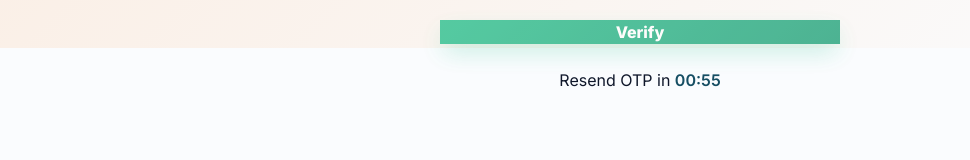
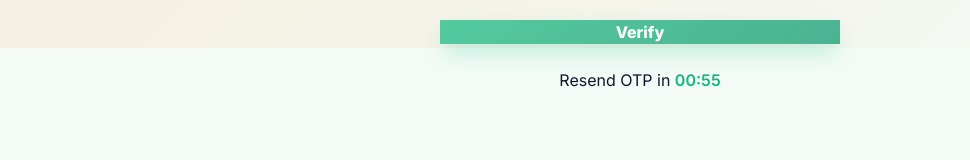
Before and after one commit to saifulhaq786/Elite-X-AI-food-preordering-app, a Next.js app: page /verify-otp in a window 1280 px wide. Shown: the part 272-432 px from the top of the page, without its empty margins (0-970 px from the left). Built offline with nearby package versions, Linux system fonts and the light colour scheme; no server answers.

Commit message:
Transform design system to focus on Emerald Green (#10B981) as primary brand color

```diff
--- a/src/app/globals.css
+++ b/src/app/globals.css
@@ -27,34 +27,35 @@ p, h1, h2, h3, h4, h5, h6 {
   isolation: isolate;
 }
 
-/* --- KPR Campus Dual Blue & Emerald Green Design System --- */
+/* --- KPR Campus Emerald Green Theme Design System --- */
 :root {
   /* Fonts */
   --font-primary: 'Inter', sans-serif;
   --font-display: 'Outfit', sans-serif;
 
-  /* Campus Palette: Rich Royal Slate Blue + Vibrant Emerald Leaf Green */
-  --primary: #164E63;
-  --primary-light: #226D8A;
-  --primary-dark: #0E3342;
+  /* Primary Emerald Green Palette */
+  --primary: #10B981;
+  --primary-light: #34D399;
+  --primary-dark: #059669;
 
   --accent-green: #10B981;
-  --accent-green-hover: #059669;
-  --accent-green-light: rgba(16, 185, 129, 0.12);
-  --accent-green-glow: 0 8px 24px rgba(16, 185, 129, 0.35);
+  --accent-green-hover: #047857;
+  --accent-green-light: rgba(16, 185, 129, 0.15);
+  --accent-green-glow: 0 10px 25px rgba(16, 185, 129, 0.45);
 
+  --accent-slate: #164E63;
   --accent-gold: #F59E0B;
   --accent-red: #EF4444;
 
-  --primary-gradient: linear-gradient(135deg, #164E63 0%, #0E3342 100%);
-  --green-gradient: linear-gradient(135deg, #10B981 0%, #059669 100%);
-  --hero-gradient: linear-gradient(135deg, #164E63 0%, #10B981 100%);
-  --gold-gradient: linear-gradient(135deg, #10B981 0%, #164E63 100%);
-  --card-gradient: linear-gradient(135deg, #FFFFFF 0%, #F0FDF4 100%);
-  --dark-glass-gradient: linear-gradient(135deg, rgba(22, 78, 99, 0.95) 0%, rgba(14, 51, 66, 0.9) 100%);
+  --primary-gradient: linear-gradient(135deg, #10B981 0%, #059669 100%);
+  --green-gradient: linear-gradient(135deg, #34D399 0%, #10B981 100%);
+  --hero-gradient: linear-gradient(135deg, #059669 0%, #10B981 50%, #164E63 100%);
+  --gold-gradient: linear-gradient(135deg, #34D399 0%, #10B981 100%);
+  --card-gradient: linear-gradient(135deg, #FFFFFF 0%, #ECFDF5 100%);
+  --dark-glass-gradient: linear-gradient(135deg, rgba(16, 185, 129, 0.95) 0%, rgba(5, 150, 105, 0.9) 100%);
 
   /* Default Bright White Backgrounds */
-  --bg-main: #FAFCFE;
+  --bg-main: #F4FBF7;
   --bg-surface: #FFFFFF;
   --bg-surface-glass: rgba(255, 255, 255, 0.92);
   --bg-surface-glass-heavy: rgba(255, 255, 255, 0.97);
@@ -62,37 +63,37 @@ p, h1, h2, h3, h4, h5, h6 {
 
   /* Text Colors */
   --text-primary: #0F172A;
-  --text-secondary: #475569;
+  --text-secondary: #334155;
   --text-tertiary: #64748B;
   --text-muted: #94A3B8;
   --text-inverse: #FFFFFF;
 
   /* Status Colors */
   --success: #10B981;
-  --success-light: rgba(16, 185, 129, 0.12);
-  --warning: #164E63;
-  --warning-light: rgba(22, 78, 99, 0.1);
+  --success-light: rgba(16, 185, 129, 0.15);
+  --warning: #F59E0B;
+  --warning-light: rgba(245, 158, 11, 0.15);
   --error: #EF4444;
-  --error-light: rgba(239, 68, 68, 0.1);
+  --error-light: rgba(239, 68, 68, 0.15);
   --info: #10B981;
-  --info-light: rgba(16, 185, 129, 0.1);
+  --info-light: rgba(16, 185, 129, 0.15);
 
   /* Veg/Non-Veg Indicators */
   --veg: #10B981;
   --non-veg: #EF4444;
 
   /* Borders & Dividers */
-  --border-light: rgba(16, 185, 129, 0.2);
-  --border-medium: rgba(22, 78, 99, 0.25);
+  --border-light: rgba(16, 185, 129, 0.22);
+  --border-medium: rgba(16, 185, 129, 0.38);
   --border-focus: #10B981;
 
   /* Premium Glowing Shadows */
-  --shadow-sm: 0 2px 5px 0 rgba(22, 78, 99, 0.06);
-  --shadow-md: 0 4px 16px 0 rgba(22, 78, 99, 0.1), 0 2px 4px -1px rgba(0, 0, 0, 0.04);
-  --shadow-lg: 0 12px 28px -5px rgba(22, 78, 99, 0.16);
-  --shadow-xl: 0 20px 35px -5px rgba(22, 78, 99, 0.22);
-  --shadow-colored: 0 10px 25px -4px rgba(16, 185, 129, 0.38);
-  --shadow-glass: 0 8px 32px 0 rgba(22, 78, 99, 0.12);
+  --shadow-sm: 0 2px 6px 0 rgba(16, 185, 129, 0.08);
+  --shadow-md: 0 4px 16px 0 rgba(16, 185, 129, 0.14);
+  --shadow-lg: 0 12px 28px -4px rgba(16, 185, 129, 0.22);
+  --shadow-xl: 0 20px 35px -5px rgba(16, 185, 129, 0.28);
+  --shadow-colored: 0 10px 25px -4px rgba(16, 185, 129, 0.45);
+  --shadow-glass: 0 8px 32px 0 rgba(16, 185, 129, 0.15);
 
   /* Border Radius */
   --radius-xs: 4px;
@@ -133,31 +134,31 @@ p, h1, h2, h3, h4, h5, h6 {
 
 /* --- 4. Dark Mode --- */
 html[data-theme='dark'] {
-  --bg-main: #0B1924;
-  --bg-surface: #122838;
-  --bg-surface-glass: rgba(18, 40, 56, 0.85);
-  --bg-surface-glass-heavy: rgba(11, 25, 36, 0.96);
-  --bg-elevated: #1A364B;
+  --bg-main: #061A14;
+  --bg-surface: #0E2E25;
+  --bg-surface-glass: rgba(14, 46, 37, 0.85);
+  --bg-surface-glass-heavy: rgba(6, 26, 20, 0.96);
+  --bg-elevated: #164235;
 
   --text-primary: #F8FAFC;
   --text-secondary: #CBD5E1;
   --text-tertiary: #94A3B8;
-  --text-inverse: #0B1924;
+  --text-inverse: #061A14;
 
-  --border-light: rgba(16, 185, 129, 0.25);
-  --border-medium: rgba(255, 255, 255, 0.18);
+  --border-light: rgba(16, 185, 129, 0.3);
+  --border-medium: rgba(16, 185, 129, 0.45);
 
   --shadow-sm: 0 1px 3px 0 rgba(0, 0, 0, 0.4);
   --shadow-md: 0 4px 12px -1px rgba(0, 0, 0, 0.4);
   --shadow-lg: 0 10px 25px -3px rgba(0, 0, 0, 0.5);
-  --shadow-colored: 0 10px 25px -5px rgba(16, 185, 129, 0.4);
+  --shadow-colored: 0 10px 25px -5px rgba(16, 185, 129, 0.5);
   --shadow-glass: 0 8px 32px 0 rgba(0, 0, 0, 0.5);
 
-  --card-gradient: linear-gradient(135deg, #122838 0%, #0B1924 100%);
-  --dark-glass-gradient: linear-gradient(135deg, rgba(18, 40, 56, 0.9) 0%, rgba(11, 25, 36, 0.95) 100%);
+  --card-gradient: linear-gradient(135deg, #0E2E25 0%, #061A14 100%);
+  --dark-glass-gradient: linear-gradient(135deg, rgba(14, 46, 37, 0.9) 0%, rgba(6, 26, 20, 0.95) 100%);
 
   --success-light: rgba(16, 185, 129, 0.25);
-  --warning-light: rgba(22, 78, 99, 0.3);
+  --warning-light: rgba(245, 158, 11, 0.3);
   --error-light: rgba(239, 68, 68, 0.25);
   --info-light: rgba(16, 185, 129, 0.25);
 }
@@ -177,7 +178,7 @@ body {
 
 /* Primary Button Styling with Vibrant Emerald Glow */
 .btn-primary, button.btn-primary {
-  background: var(--green-gradient) !important;
+  background: var(--primary-gradient) !important;
   color: #FFFFFF !important;
   border: none !important;
   box-shadow: var(--shadow-colored) !important;
@@ -187,21 +188,22 @@ body {
 
 .btn-primary:hover, button.btn-primary:hover {
   transform: translateY(-2px) scale(1.01) !important;
-  box-shadow: 0 14px 30px -4px rgba(16, 185, 129, 0.5) !important;
+  box-shadow: 0 14px 30px -4px rgba(16, 185, 129, 0.55) !important;
 }
 
 .btn-secondary, button.btn-secondary {
-  background: var(--primary-gradient) !important;
-  color: #FFFFFF !important;
-  border: none !important;
-  box-shadow: var(--shadow-md) !important;
+  background: var(--bg-surface) !important;
+  color: var(--primary) !important;
+  border: 1.5px solid var(--primary) !important;
+  box-shadow: var(--shadow-sm) !important;
   font-weight: 800 !important;
   transition: all 0.25s cubic-bezier(0.4, 0, 0.2, 1) !important;
 }
 
 .btn-secondary:hover, button.btn-secondary:hover {
+  background: var(--bg-elevated) !important;
   transform: translateY(-2px) scale(1.01) !important;
-  box-shadow: var(--shadow-lg) !important;
+  box-shadow: var(--shadow-md) !important;
 }
 
 /* Card Glow Utility */
@@ -213,7 +215,7 @@ body {
 }
 
 .card-glow:hover {
-  border-color: var(--accent-green);
+  border-color: var(--primary);
   box-shadow: var(--shadow-lg);
   transform: translateY(-2px);
 }
```
